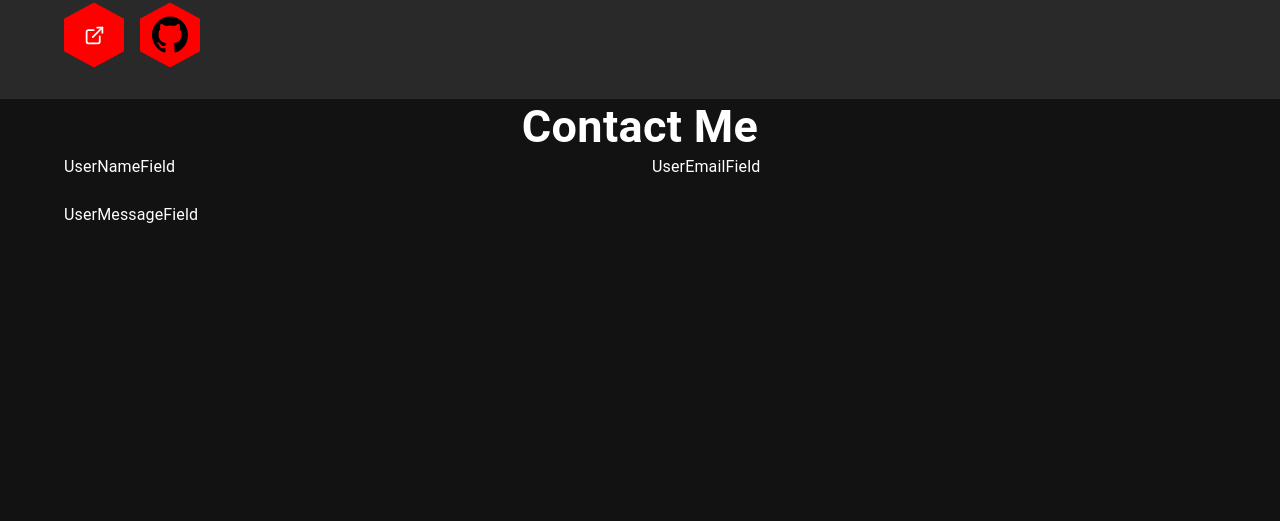
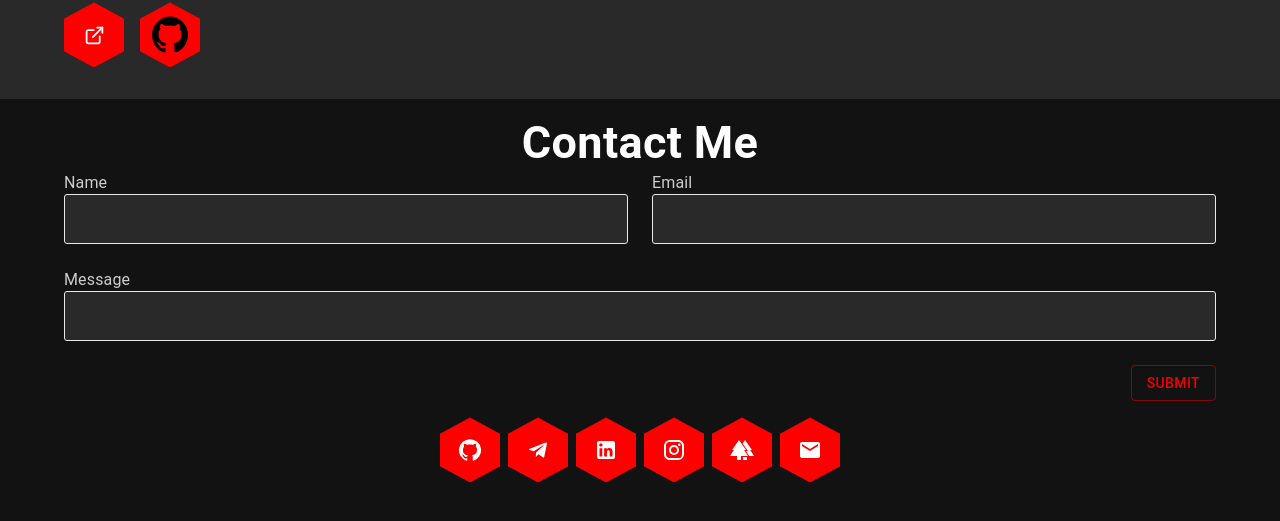
Before and after one commit to Nurtimax/portfolio, a Next.js app: page / in a window 1280 px wide. Shown: the part 5067-5588 px from the top of the page. Built offline with nearby package versions, Linux system fonts and the light colour scheme.

Commit message:
do form structure

```diff
--- a/src/components/banner/components/SocialMediaIcons.tsx
+++ b/src/components/SocialMediaIcons/index.tsx
@@ -1,11 +1,15 @@
 import { FC } from 'react';
-import { Box, styled } from '@mui/material';
+import { Box, BoxProps, styled } from '@mui/material';
 import dynamic from 'next/dynamic';
 
 import { SOCIALMEDIA } from '@/utils/constants/social-media';
 import Loading from '@/components/loading';
 
-const Card = dynamic(() => import('../../UI/card'), {
+interface ISocialMediaIcons extends BoxProps {
+  [key: string]: unknown;
+}
+
+const Card = dynamic(() => import('../UI/card'), {
   loading: () => <Loading />
 });
 
@@ -21,12 +25,12 @@ const StyledCard = styled(Card)(() => ({
   cursor: 'pointer'
 }));
 
-const SocialMediaIcons: FC = () => {
+const SocialMediaIcons: FC<ISocialMediaIcons> = (props) => {
   return (
-    <StyledSocialMediaIcons>
+    <StyledSocialMediaIcons {...props}>
       {SOCIALMEDIA.map(({ SOCIALICON, id, to }) => (
         <a href={to} key={id}>
-          <StyledCard key={id}>
+          <StyledCard key={id} title={to}>
             <SOCIALICON />
           </StyledCard>
         </a>
--- a/src/components/banner/components/ContactPanel.tsx
+++ b/src/components/banner/components/ContactPanel.tsx
@@ -7,7 +7,7 @@ import Loading from '@/components/loading';
 const Headlines = dynamic(() => import('./Headlines'), {
   loading: () => <Loading />
 });
-const SocialMediaIcons = dynamic(() => import('./SocialMediaIcons'), {
+const SocialMediaIcons = dynamic(() => import('../../SocialMediaIcons'), {
   loading: () => <Loading />
 });
 
--- a/src/components/contact/components/FormContent.tsx
+++ b/src/components/contact/components/FormContent.tsx
@@ -4,6 +4,7 @@ import { Grid, GridProps, styled } from '@mui/material';
 import UserNameField from './UserNameField';
 import UserEmailField from './UserEmailField';
 import UserMessageField from './UserMessageField';
+import SubmitFieldsButton from './SubmitFieldsButton';
 
 interface IFormContentProps extends GridProps {
   [key: string]: unknown;
@@ -17,6 +18,7 @@ const FormContent: FC<IFormContentProps> = () => {
       <UserNameField md={6} xs={12} />
       <UserEmailField md={6} />
       <UserMessageField xs={12} />
+      <SubmitFieldsButton xs={12} />
     </StyledFormContent>
   );
 };
--- /dev/null
+++ b/src/components/contact/components/MainContactContent.tsx
@@ -0,0 +1,28 @@
+import { FC } from 'react';
+import { Box, styled } from '@mui/material';
+
+import Headlines from './Headlines';
+import FormContent from './FormContent';
+
+import SocialMediaIcons from '@/components/SocialMediaIcons';
+
+interface IMainContactContentProps {
+  [key: string]: unknown;
+}
+
+const StyledMainContactContent = styled(Box)(() => ({
+  display: 'grid',
+  height: '50%'
+}));
+
+const MainContactContent: FC<IMainContactContentProps> = () => {
+  return (
+    <StyledMainContactContent>
+      <Headlines />
+      <FormContent />
+      <SocialMediaIcons sx={{ justifySelf: 'center' }} />
+    </StyledMainContactContent>
+  );
+};
+
+export default MainContactContent;
--- /dev/null
+++ b/src/components/contact/components/SubmitFieldsButton.tsx
@@ -0,0 +1,22 @@
+import { FC } from 'react';
+import { Button, Grid, GridProps, styled } from '@mui/material';
+
+interface ISubmitFieldsButtonProps extends GridProps {
+  [key: string]: unknown;
+}
+
+const StyledSubmitFieldsButton = styled(Grid)(() => ({
+  display: 'grid'
+}));
+
+const SubmitFieldsButton: FC<ISubmitFieldsButtonProps> = (props) => {
+  return (
+    <StyledSubmitFieldsButton item {...props}>
+      <Button variant="outlined" color="error" sx={{ justifySelf: 'flex-end' }}>
+        Submit
+      </Button>
+    </StyledSubmitFieldsButton>
+  );
+};
+
+export default SubmitFieldsButton;
--- a/src/components/contact/components/UserEmailField.tsx
+++ b/src/components/contact/components/UserEmailField.tsx
@@ -1,5 +1,7 @@
 import { FC } from 'react';
 import { Grid, GridProps, styled } from '@mui/material';
+
+import { Input } from '@/components/UI';
 
 interface IUserEmailFieldProps extends GridProps {
   [key: string]: unknown;
@@ -10,7 +12,12 @@ const StyledUserEmailField = styled(Grid)(() => ({}));
 const UserEmailField: FC<IUserEmailFieldProps> = (props) => {
   return (
     <StyledUserEmailField item {...props}>
-      UserEmailField
+      <Input
+        htmlFor="email"
+        variants="form"
+        FormLableProps={{ children: 'Email' }}
+        FormControle={{ color: 'error' }}
+      />
     </StyledUserEmailField>
   );
 };
--- a/src/components/contact/components/UserMessageField.tsx
+++ b/src/components/contact/components/UserMessageField.tsx
@@ -1,5 +1,7 @@
 import { FC } from 'react';
 import { Grid, GridProps, styled } from '@mui/material';
+
+import { Input } from '@/components/UI';
 
 interface IUserMessageFieldProps extends GridProps {
   [key: string]: unknown;
@@ -10,7 +12,12 @@ const StyledUserMessageField = styled(Grid)(() => ({}));
 const UserMessageField: FC<IUserMessageFieldProps> = (props) => {
   return (
     <StyledUserMessageField item {...props}>
-      UserMessageField
+      <Input
+        htmlFor="message"
+        variants="form"
+        FormLableProps={{ children: 'Message' }}
+        FormControle={{ color: 'error' }}
+      />
     </StyledUserMessageField>
   );
 };
--- a/src/components/contact/components/UserNameField.tsx
+++ b/src/components/contact/components/UserNameField.tsx
@@ -1,5 +1,7 @@
 import { FC } from 'react';
 import { Grid, GridProps, styled } from '@mui/material';
+
+import { Input } from '@/components/UI';
 
 interface IUserNameFieldProps extends GridProps {
   [key: string]: unknown;
@@ -10,7 +12,12 @@ const StyledUserNameField = styled(Grid)(() => ({}));
 const UserNameField: FC<IUserNameFieldProps> = (props) => {
   return (
     <StyledUserNameField item {...props}>
-      UserNameField
+      <Input
+        htmlFor="name"
+        variants="form"
+        FormLableProps={{ children: 'Name' }}
+        FormControle={{ color: 'error' }}
+      />
     </StyledUserNameField>
   );
 };
--- a/src/components/contact/index.tsx
+++ b/src/components/contact/index.tsx
@@ -1,16 +1,18 @@
 import { FC } from 'react';
 import { Box, styled } from '@mui/material';
 
-import Headlines from './components/Headlines';
-import FormContent from './components/FormContent';
+import MainContactContent from './components/MainContactContent';
 
-const StyledContact = styled(Box)(() => ({}));
+const StyledContact = styled(Box)(() => ({
+  padding: '1rem 0',
+
+  height: '80vh'
+}));
 
 const Contact: FC = () => {
   return (
     <StyledContact>
-      <Headlines />
-      <FormContent />
+      <MainContactContent />
     </StyledContact>
   );
 };
--- a/src/containers/contact/index.tsx
+++ b/src/containers/contact/index.tsx
@@ -5,9 +5,7 @@ import { Element } from 'react-scroll';
 import { MainContact } from '@/components';
 import { PAGES } from '@/utils/constants/pages';
 
-const StyledContact = styled(Box)(() => ({
-  height: '80vh'
-}));
+const StyledContact = styled(Box)(() => ({}));
 
 const Contact: FC = () => {
   return (
```
